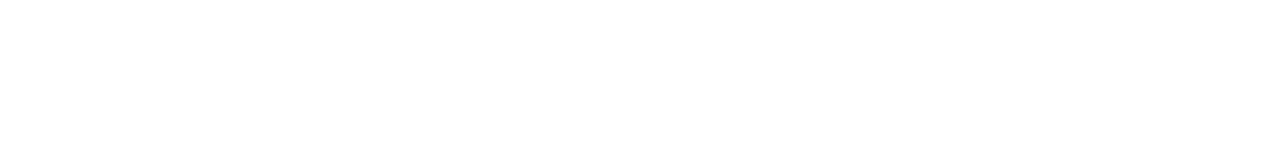
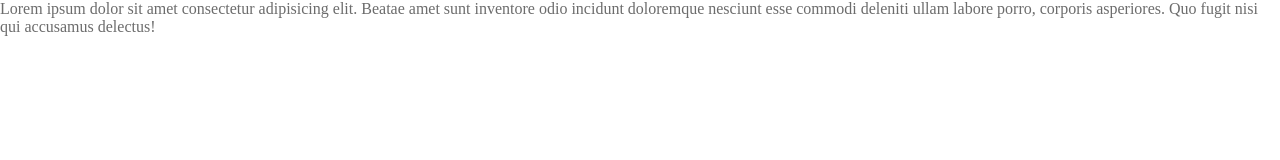
Before and after one commit to yurincmt/Travelgram, a plain HTML site: page index.html in a window 1280 px wide. Drawn offline with Linux system fonts and the light colour scheme.

Commit message:
styled guide settings

```diff
--- a/index.html
+++ b/index.html
@@ -7,6 +7,8 @@
   <title>Travelgram | Perfil de viagens</title>
 </head>
 <body>
-
+  <p>
+    Lorem ipsum dolor sit amet consectetur adipisicing elit. Beatae amet sunt inventore odio incidunt doloremque nesciunt esse commodi deleniti ullam labore porro, corporis asperiores. Quo fugit nisi qui accusamus delectus!
+  </p>
 </body>
 </html>
--- a/styles/global.css
+++ b/styles/global.css
@@ -3,3 +3,18 @@
   padding: 0;
   box-sizing: border-box;
 }
+
+:root {
+  --brand-color: #EF5F4C;
+  --background-color:#FFFFFF;
+  --surface-color:#F5F5F5;
+  --skeleton-color:#D9D9D9;
+  --shape-color:rgba(255, 255, 255, 0.56);
+  --text-color-primary: #313131;
+  --text-color-secondary: #6C6C6C;
+}
+
+body {
+  background-color: var(--background-color);
+  color: var(--text-color-secondary);
+}
```
Also changed, not shown: assets/AirplaneTilt.svg (added), assets/Image 01.png (added), assets/Image 02.png (added), assets/Image 03.png (added), assets/Image 04.png (added), assets/Image 05.png (added), assets/Image 06.png (added), assets/Image 07.png (added), assets/Image 08.png (added), assets/Image 09.png (added), assets/Image 10.png (added), assets/Image 11.png (added), assets/Image.svg (added), assets/Logo.svg (added), 2 more files, 1 other file.
